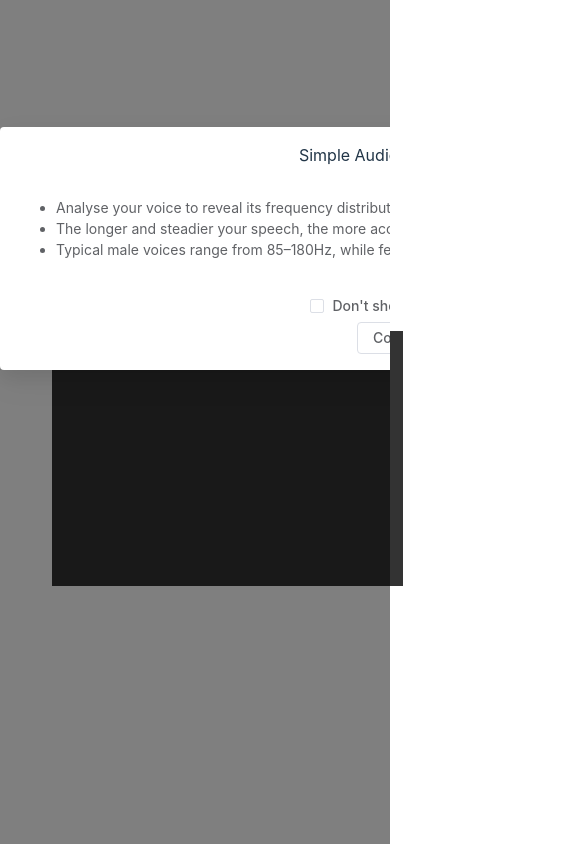
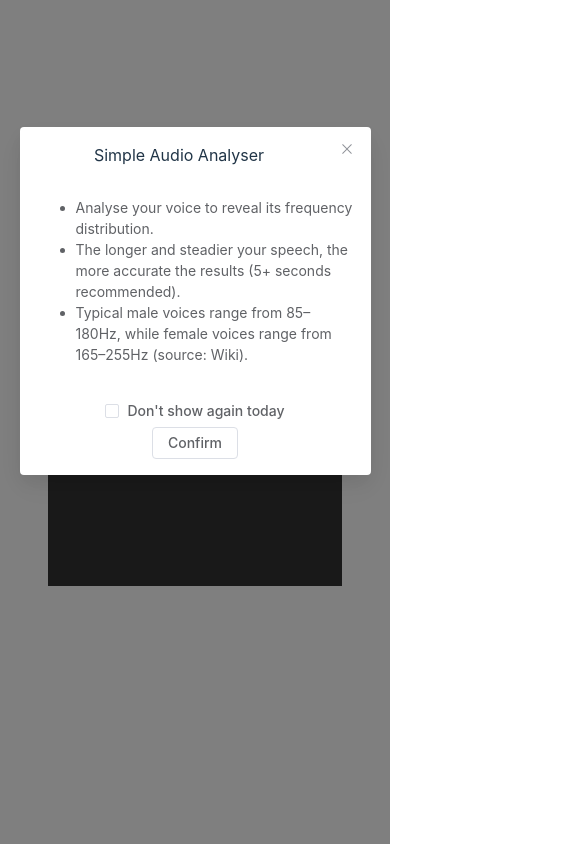
Before and after one commit to Noahdot/audio-analyser, a Vue app: page /playground in a window 390 px wide. Shown: the top 844 px of the page, 585 px wide, since content can reach past the window. Built offline with nearby package versions, Linux system fonts and the light colour scheme.

Commit message:
feat: add RWD for mobile

```diff
--- a/src/components/NoticeDialog.vue
+++ b/src/components/NoticeDialog.vue
@@ -2,7 +2,7 @@
   <dialog-wrapper
     :title="$t('app.title')"
     :suppress="true"
-    width="800"
+    :width="dynamicWidth"
     @update:suppress-settings="updateSuppressSettings"
     v-model:show-dialog="showDialog"
   >
@@ -20,10 +20,12 @@ import DialogWrapper from '@/components/DialogWrapper.vue';
 import { useSuppressDialog } from '@/composables/useSuppressDialog';
 
 const { checkSuppressTime, setSuppressTime, removeSuppressTime } = useSuppressDialog();
-const showDialog = ref(false);
+const showDialog = ref<boolean>(false);
+const dynamicWidth = ref<string>('800')
 
 const dialogInit = () => {
   showDialog.value = checkSuppressTime('notice');
+  dynamicWidth.value = window.innerWidth > 800 ? '800' : '90%';
 }
 
 const updateSuppressSettings = ({ suppress, suppressSwitch }) => {
--- a/src/views/playground/index.vue
+++ b/src/views/playground/index.vue
@@ -94,7 +94,8 @@ watch(originAudioData, (value) => {
   width: 100%;
 
   .control-bar {
-    width: 1024px;
+    width: 90%;
+    max-width: 1024px;
     display: flex;
     align-items: center;
     justify-content: center;
@@ -143,7 +144,7 @@ watch(originAudioData, (value) => {
     }
 
     & > .audio-item {
-      width: calc(100% / 24);
+      width: calc(100% / 20);
       height: 255px;
       background-color: #333;
     }
@@ -158,7 +159,8 @@ watch(originAudioData, (value) => {
   }
 
   .result-wrapper {
-    width: 1024px;
+    width: 90%;
+    max-width: 1024px;
     background-color: #333;
   }
 }
```
